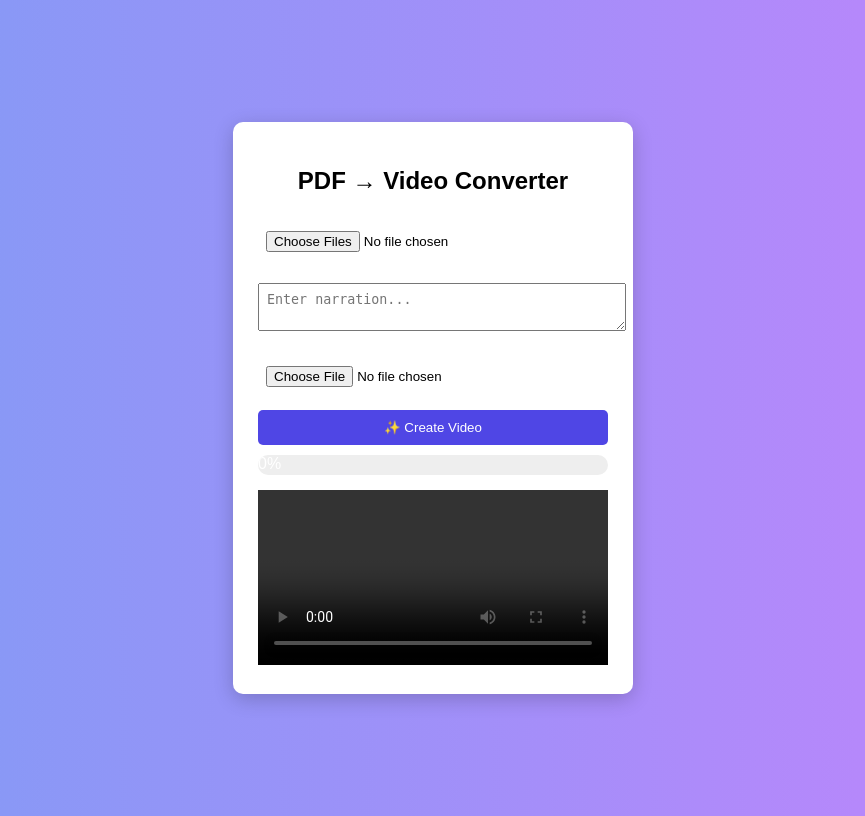
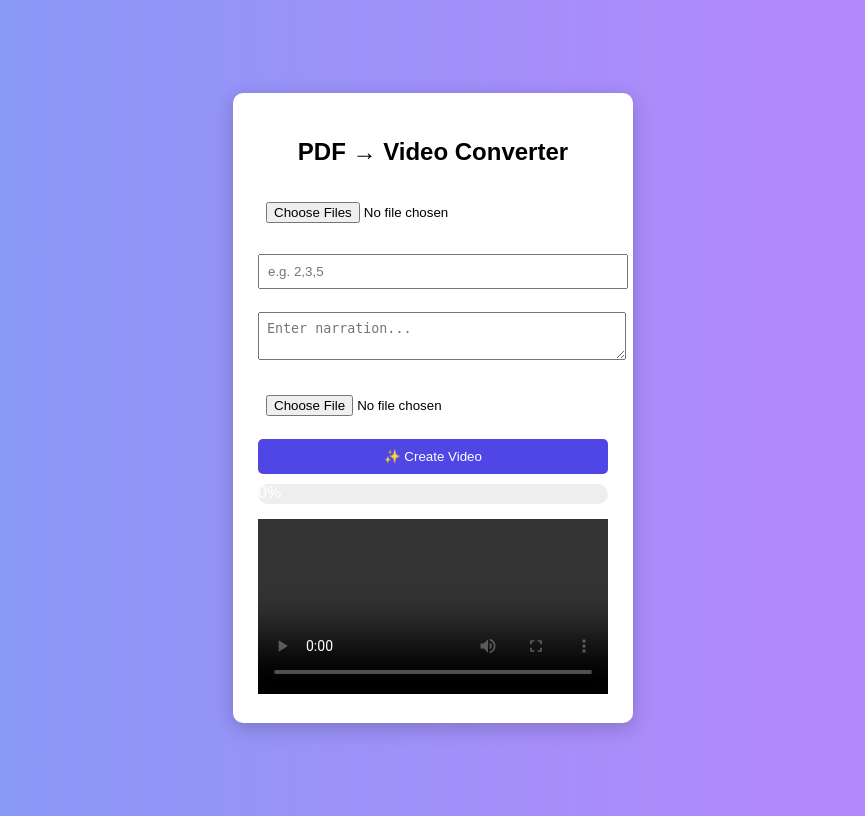
Before and after one commit to sanskrutisawant2006-pixel/pdf-to-video-converter, a Flask app: page / in a window 1280 px wide. Shown: the whole page, without its empty margins (207-1072 px from the left). Run offline with Flask 3, Linux system fonts and the light colour scheme.

Commit message:
Update index.html

```diff
--- a/templates/index.html
+++ b/templates/index.html
@@ -80,9 +80,9 @@
     <h2>PDF → Video Converter</h2>
 
     <!-- IMPORTANT: name="images" -->
-    <input type="file" id="images" name="images" multiple>
-
+    <input type="file" id="images" name="file" multiple>
     <!-- narration -->
+    <input type="text" name="durations" placeholder="e.g. 2,3,5">
     <textarea id="narration" name="narration" placeholder="Enter narration..."></textarea>
 
     <!-- audio (optional, backend not using but kept for UI same) -->
@@ -100,58 +100,47 @@
 </div>
 
 <script>
-
 function startProcess() {
-
-    let files = document.getElementById("images").files;
-    let narration = document.getElementById("narration").value;
-
-    if (files.length === 0) {
-        alert("Please upload images");
-        return;
-    }
+    const files = document.getElementById("images").files;
+    const narration = document.getElementById("narration").value;
+    const durations = document.querySelector('[name="durations"]').value;
+    const audio = document.getElementById("audio").files[0];
 
     let formData = new FormData();
 
-    // IMPORTANT: append as "images"
+    // VERY IMPORTANT 👇
     for (let i = 0; i < files.length; i++) {
-        formData.append("images", files[i]);
+        formData.append("file", files[i]);  // must match backend
     }
 
     formData.append("narration", narration);
+    formData.append("durations", durations);
+
+    if (audio) {
+        formData.append("audio", audio);
+    }
 
     fetch("/start", {
         method: "POST",
         body: formData
     });
 
-    updateProgress();
-}
-
-function updateProgress() {
-
+    // progress loop
     let interval = setInterval(() => {
         fetch("/progress")
         .then(res => res.json())
         .then(data => {
+            let bar = document.getElementById("bar");
+            bar.style.width = data.progress + "%";
+            bar.innerText = data.progress + "%";
 
-            let val = data.value;
-            let bar = document.getElementById("bar");
-
-            bar.style.width = val + "%";
-            bar.innerText = val + "%";
-
-            if (val >= 100) {
+            if (data.progress >= 100) {
                 clearInterval(interval);
-
-                document.getElementById("video").src = "/static/output/video.mp4";
                 document.getElementById("download").style.display = "block";
             }
         });
     }, 1000);
 }
-
 </script>
-
 </body>
 </html>
```
